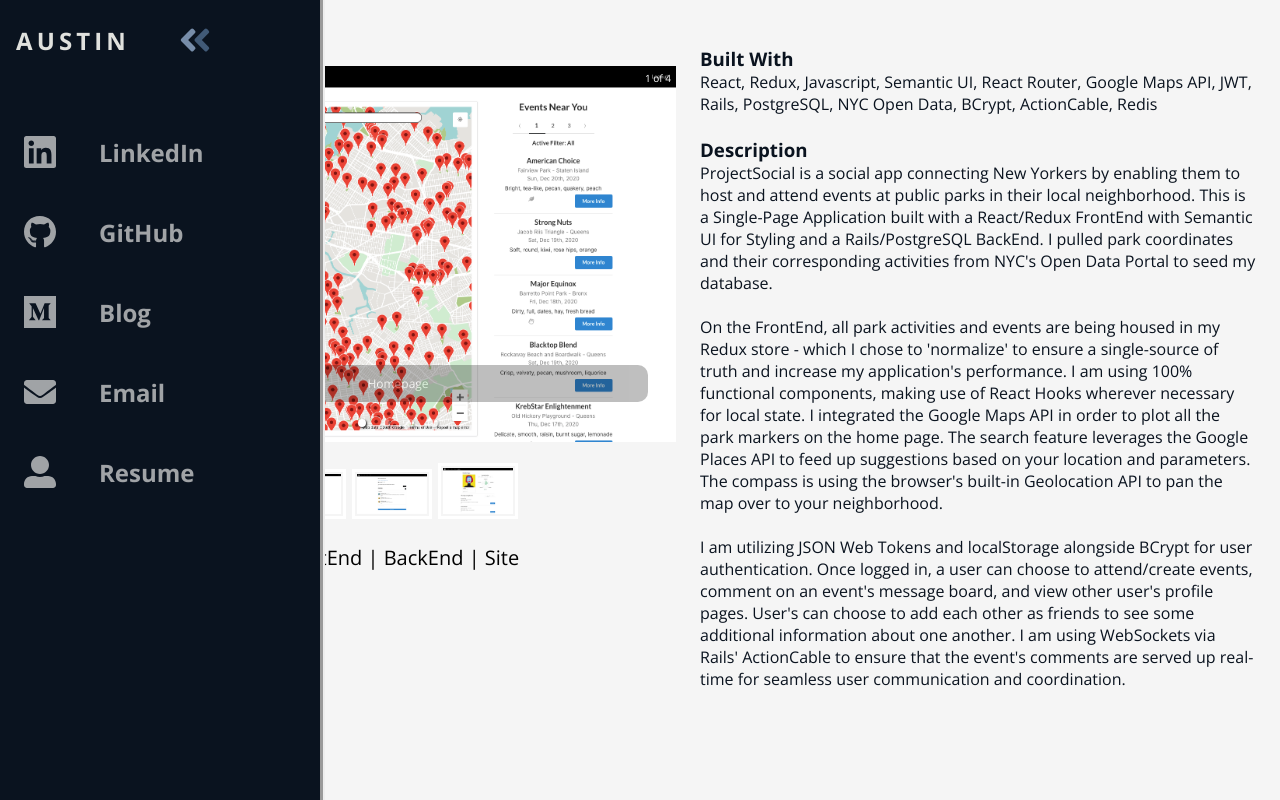
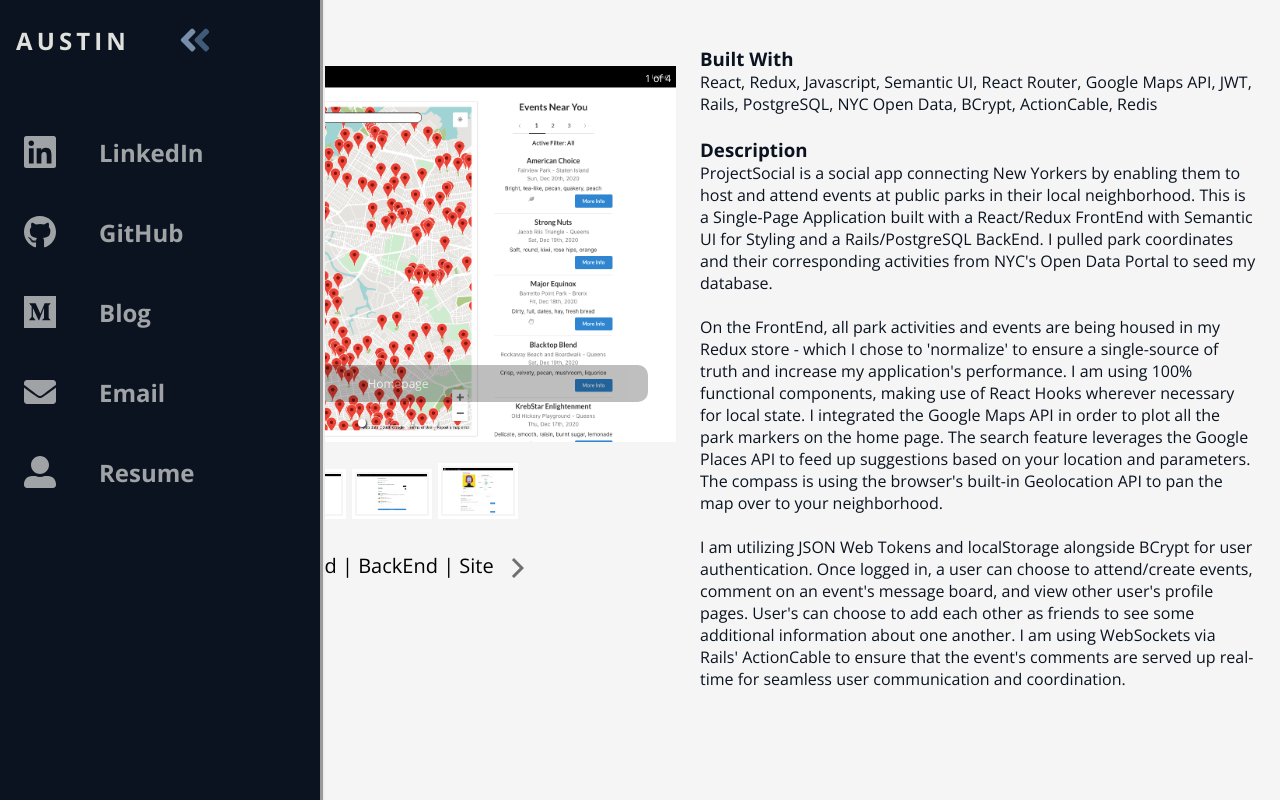
Before and after one commit to austbuhl/portfolio, a React (Create React App) app: page /portfolio/projects/1 in a window 1280 px wide. Built offline with nearby package versions, Linux system fonts and the light colour scheme.

Commit message:
Added forward and back navigation on projects

```diff
--- a/src/animations/index.js
+++ b/src/animations/index.js
@@ -44,3 +44,20 @@ export const animationThree = {
     opacity: 1
   }
 }
+
+export const animationFour = {
+  in: {
+    opacity: 1,
+    x: 0,
+    scale: 1
+  },
+  out: {
+    opacity: 0,
+    x: '-100vw',
+    scale: 0.3
+  },
+  end: {
+    x: 0,
+    opacity: 0
+  }
+}
--- a/src/components/ProjectDetail.jsx
+++ b/src/components/ProjectDetail.jsx
@@ -1,13 +1,17 @@
 import React from 'react'
+import { NavLink } from 'react-router-dom'
 import { Carousel } from 'react-responsive-carousel'
 import 'react-responsive-carousel/lib/styles/carousel.min.css'
 import './ProjectDetail.css'
 import { motion } from 'framer-motion'
-import { Grid, Typography } from '@material-ui/core'
+import { Grid, Typography, IconButton } from '@material-ui/core'
 import { animationThree, transition } from '../animations'
+import ArrowForwardIosIcon from '@material-ui/icons/ArrowForwardIos'
+import ArrowBackIosIcon from '@material-ui/icons/ArrowBackIos'
 
 export const ProjectDetail = ({ project }) => {
-  console.log(project)
+  const prevProjectId = Math.max(1, project.id - 1)
+  const nextProjectId = Math.min(7, project.id + 1)
 
   const renderImages = () => {
     return project.images.map((image) => (
@@ -35,7 +39,16 @@ export const ProjectDetail = ({ project }) => {
           <Carousel id='image-carousel' dynamicHeight={true} showArrows={true}>
             {renderImages()}
           </Carousel>
+
           <div className='project-links'>
+            {project.id !== 1 && (
+              <NavLink to={`/portfolio/projects/${prevProjectId}`}>
+                <IconButton aria-label='back'>
+                  <ArrowBackIosIcon />
+                </IconButton>
+              </NavLink>
+            )}
+
             <a href={project.frontend} target='_blank'>
               FrontEnd
             </a>
@@ -50,6 +63,14 @@ export const ProjectDetail = ({ project }) => {
               <a href={project.url} target='_blank'>
                 {' | '}Site
               </a>
+            )}
+
+            {project.id !== 7 && (
+              <NavLink to={`/portfolio/projects/${nextProjectId}`}>
+                <IconButton aria-label='next'>
+                  <ArrowForwardIosIcon />
+                </IconButton>
+              </NavLink>
             )}
           </div>
         </Grid>
```
Also changed, not shown: 1 other file (tests, documents, lock files or other folders).
